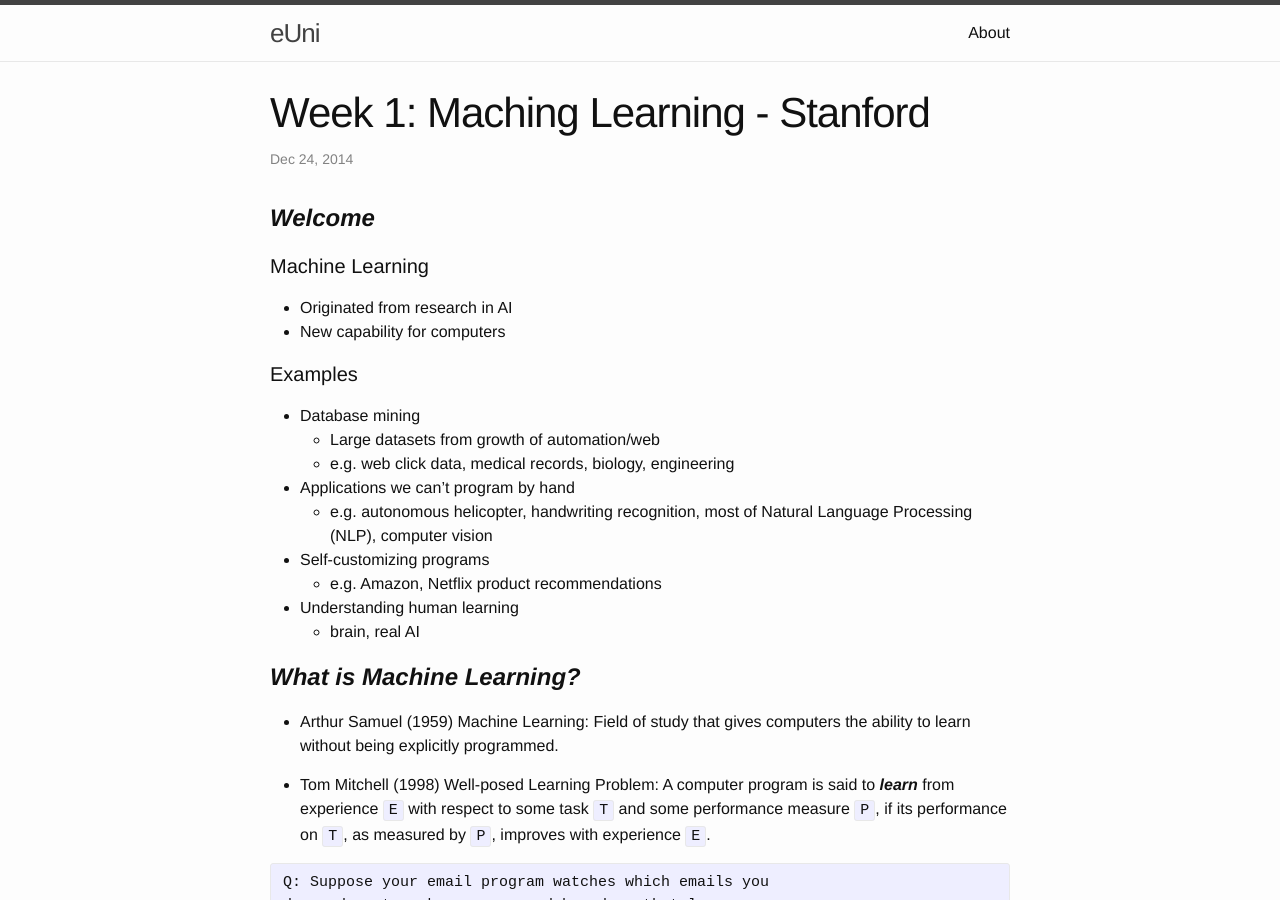
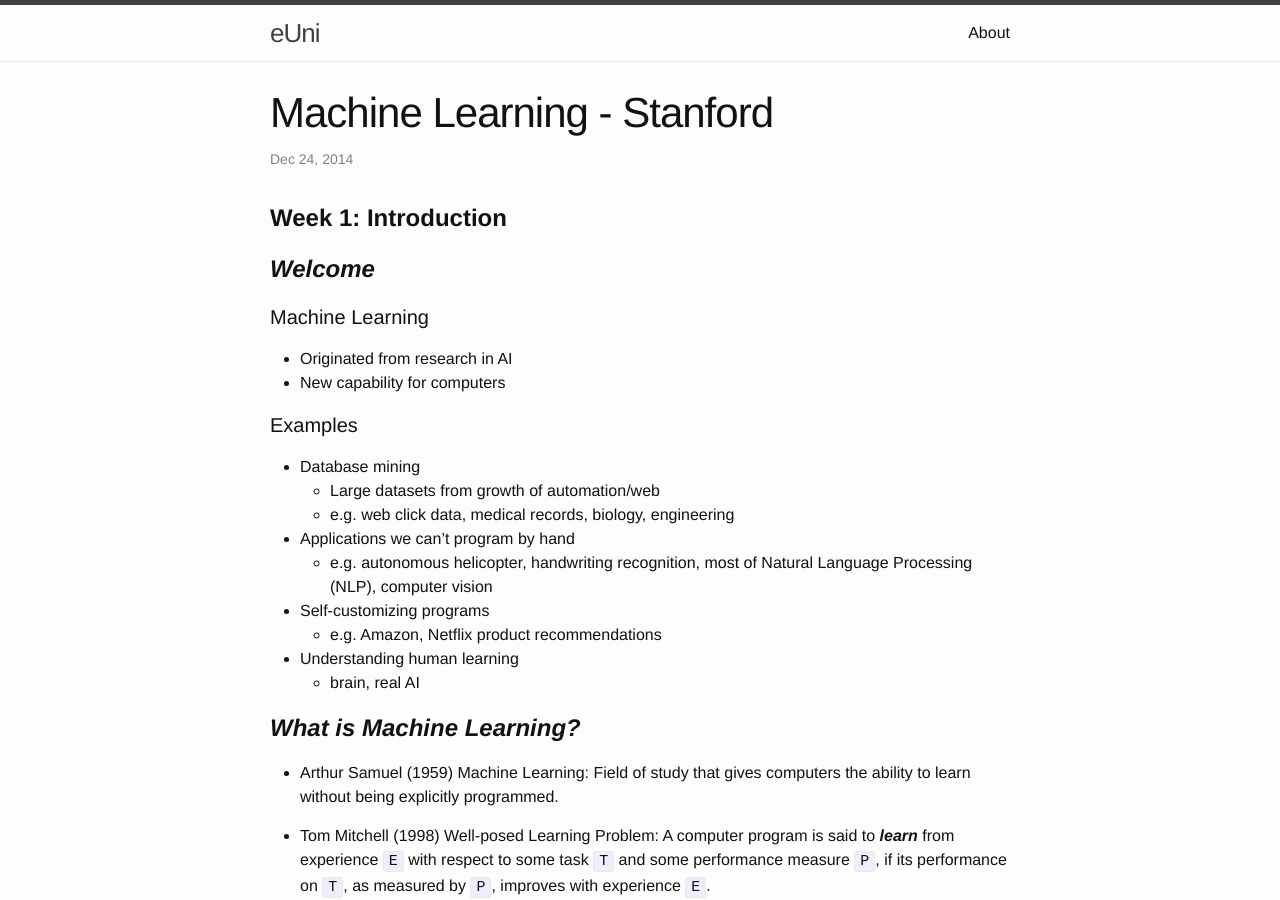
Before and after one commit to skambashi/eUni, a Jekyll site: the page built from _posts/2014-12-24-ml-006-w1.markdown, in a window 1280 px wide and 900 px high. Built offline with Jekyll 4.4.1, drawn with Linux system fonts in a browser that asks for light colours; some of the changed text lies outside the part shown.

Commit message:
w1 part 2 start

```diff
--- a/_posts/2014-12-24-ml-006-w1.markdown
+++ b/_posts/2014-12-24-ml-006-w1.markdown
@@ -1,9 +1,11 @@
 ---
 layout: post
-title:  "Week 1: Maching Learning - Stanford"
+title:  "Machine Learning - Stanford"
 date:   2014-12-24 12:31:00
 categories: ml-006 machine learning stanford
 ---
+
+# __Week 1: Introduction__
 
 # **_Welcome_**
 
```
Also changed, not shown: other parts of _posts/2014-12-24-ml-006-w1.markdown (+6 -0 lines).
